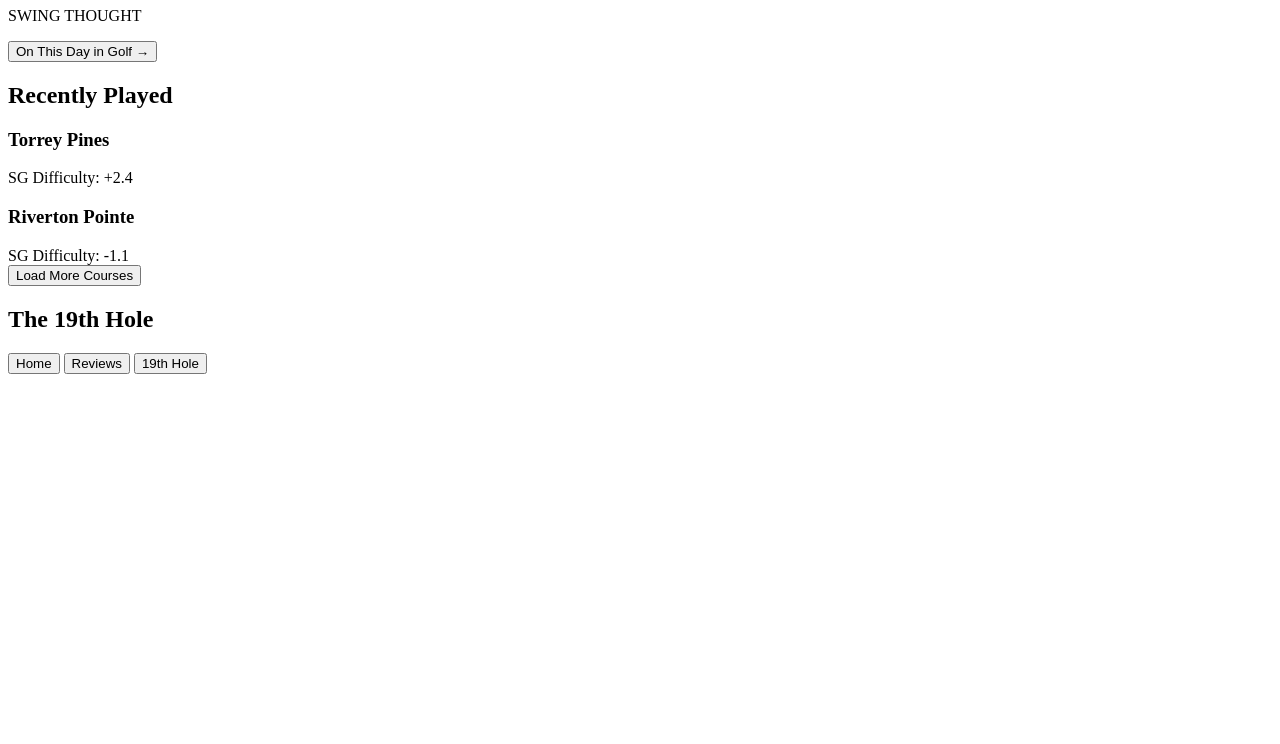
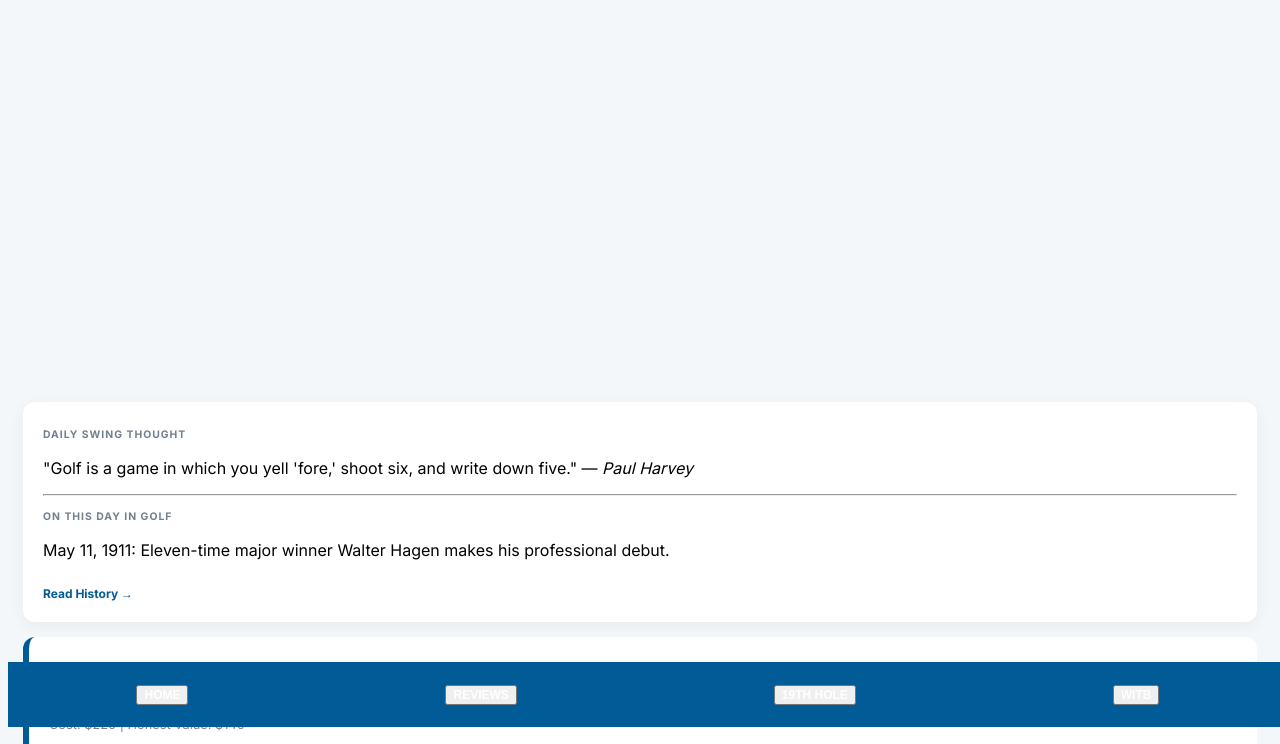
Before and after one commit to WindyCitySlicker/Fairway-Honestly, a plain HTML site: page index.html in a window 1280 px wide. Shown: the part 73-817 px from the top of the page. Drawn offline with nearby package versions, Linux system fonts and the light colour scheme.

Commit message:
Update index.html

```diff
--- a/index.html
+++ b/index.html
@@ -2,44 +2,43 @@
 <html lang="en">
 <head>
     <meta charset="UTF-8">
-    <meta name="viewport" content="width=device-width, initial-scale=1.0">
-    <title>Honest Yardage | The Truth on the Turf</title>
-    <link rel="stylesheet" href="css/main.css">
+    <meta name="viewport" content="width=device-width, initial-scale=1.0, maximum-scale=1.0, user-scalable=no">
+    <title>Honest Yardage</title>
+    <link href="https://fonts.googleapis.com/css2?family=Inter:wght@400;700&family=Playfair+Display:wght@700&display=swap" rel="stylesheet">
+    <link rel="stylesheet" href="style.css">
 </head>
 <body>
 
-    <header class="app-header">
-        <h1 class="logo">HONEST YARDAGE</h1>
+    <header class="mobile-header">
+        <div class="logo">HONEST YARDAGE</div>
     </header>
 
-    <main id="app-view">
-        <section id="home" class="view active">
-            <div class="hero-image" style="background-image: url('images/image.jpeg');"></div>
-            <div class="daily-card">
-                <span class="badge">SWING THOUGHT</span>
-                <p id="quote-display"></p>
-                <button class="btn-history" id="history-trigger">On This Day in Golf &rarr;</button>
-            </div>
-        </section>
+    <main id="main-content">
+        <section id="hero-section" class="hero-mobile"></section>
 
-        <section id="reviews" class="view">
-            <h2>Recently Played</h2>
-            <div id="course-feed"></div>
-            <button id="load-more" class="btn-secondary">Load More Courses</button>
-        </section>
+        <div id="dynamic-view">
+            <section id="home-view" class="content-view">
+                <div class="ticker-card">
+                    <span class="label">DAILY SWING THOUGHT</span>
+                    <p id="daily-quote">"Loading..."</p>
+                    <hr>
+                    <span class="label">ON THIS DAY IN GOLF</span>
+                    <p id="golf-history">"Loading..."</p>
+                    <a id="history-link" href="#" target="_blank" class="btn-mini">Read History &rarr;</a>
+                </div>
+            </section>
 
-        <section id="clubhouse" class="view">
-            <h2>The 19th Hole</h2>
-            <div id="beer-ranking"></div>
-        </section>
+            <div id="feed-container"></div>
+        </div>
     </main>
 
-    <nav class="bottom-nav" role="tablist">
-        <button class="nav-btn active" data-target="home" aria-selected="true">Home</button>
-        <button class="nav-btn" data-target="reviews" aria-selected="false">Reviews</button>
-        <button class="nav-btn" data-target="clubhouse" aria-selected="false">19th Hole</button>
+    <nav class="mobile-nav">
+        <button class="nav-item active" onclick="app.showPage('home')">Home</button>
+        <button class="nav-item" onclick="app.showPage('reviews')">Reviews</button>
+        <button class="nav-item" onclick="app.showPage('19th')">19th Hole</button>
+        <button class="nav-item" onclick="app.showPage('witb')">WITB</button>
     </nav>
 
-    <script src="js/app.js"></script>
+    <script src="script.js"></script>
 </body>
 </html>
```
